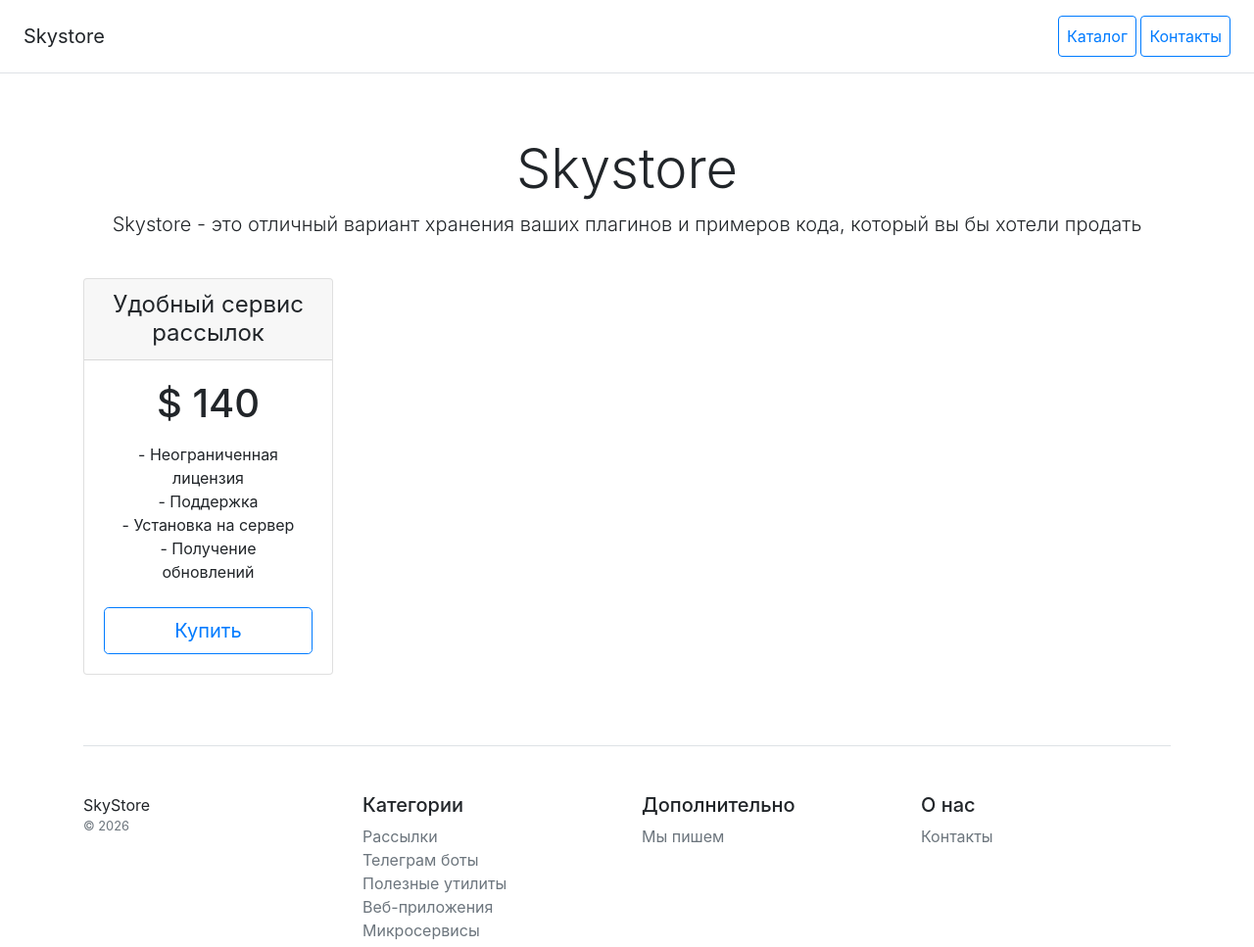
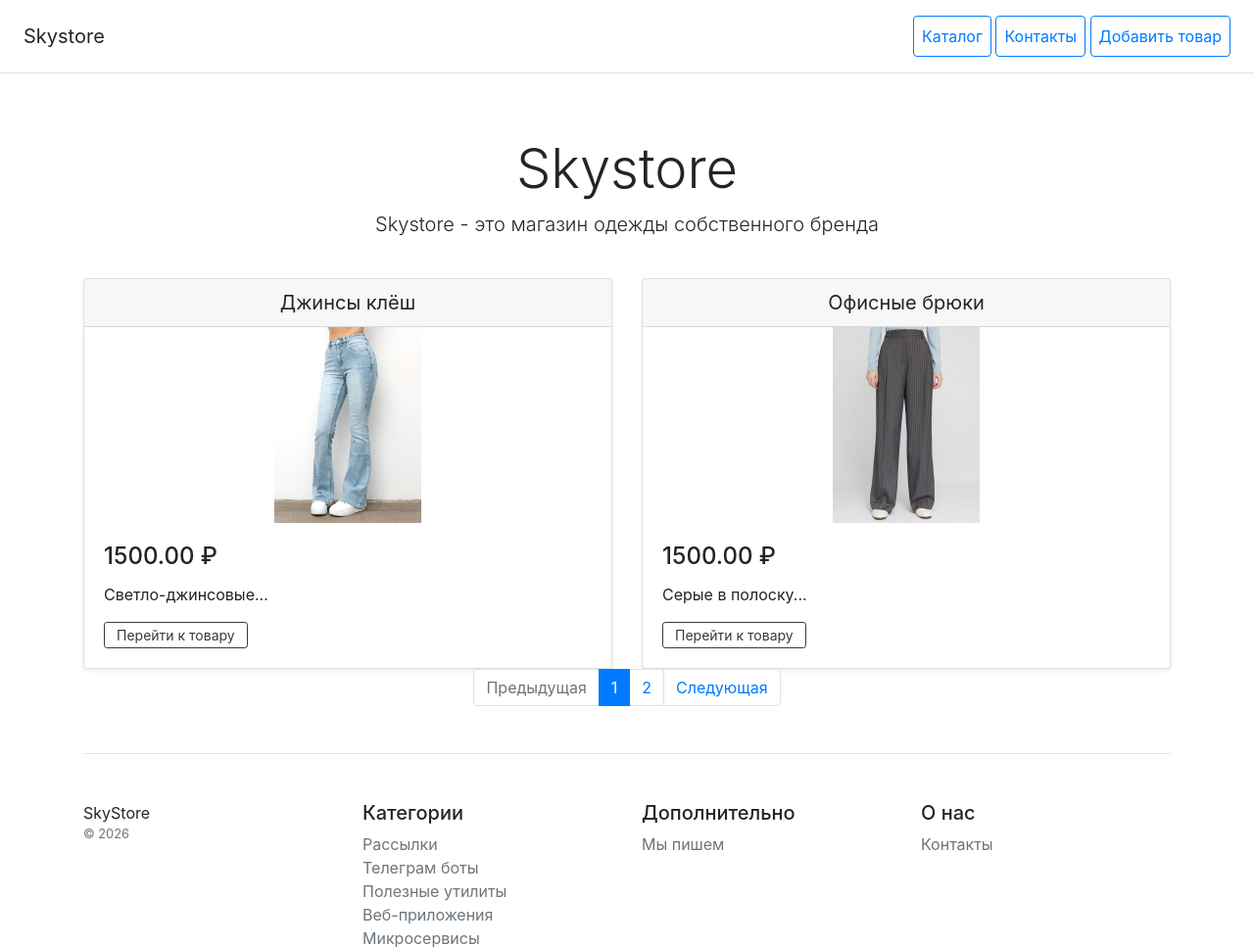
Before and after one commit to Dasha0Ramzer/online-store, a Django app: page / in a window 1280 px wide. Shown: the top 967 px of the page at 98% size. Run offline with Django 5.2, Linux system fonts and the light colour scheme; data comes from the database, SQL or seed files in the repository; some libraries are stand-ins or nearby versions.

Commit message:
добавили шаблоны

```diff
--- /dev/null
+++ b/catalog/templates/base.html
@@ -0,0 +1,23 @@
+<!doctype html>
+<html lang="en">
+<head>
+    <meta charset="utf-8">
+    <meta name="viewport" content="width=device-width, initial-scale=1">
+    <title>{{ page_title }}</title>
+    <!-- Подключите статичеcкие файлы со стилями Bootstrap -->
+    <link href="https://stackpath.bootstrapcdn.com/bootstrap/4.3.1/css/bootstrap.min.css" rel="stylesheet">
+
+</head>
+<body>
+
+{% include 'includes/inc_menu.html' %}
+
+<div class="container">
+    {% block content %}
+    {% endblock %}
+
+    {% include 'includes/inc_footer.html' %}
+</div>
+<!-- Подключите статичеcкие файлы со скриптами Bootstrap -->
+</body>
+</html>
--- a/catalog/templates/home.html
+++ b/catalog/templates/home.html
@@ -1,80 +1,66 @@
-<!doctype html>
-<html lang="en">
-<head>
-    <meta charset="utf-8">
-    <meta name="viewport" content="width=device-width, initial-scale=1">
-    <title>Skystore</title>
-    <!-- Подключите статичеcкие файлы со стилями Bootstrap -->
-    <link href="https://stackpath.bootstrapcdn.com/bootstrap/4.3.1/css/bootstrap.min.css" rel="stylesheet">
-
-</head>
-<body>
-<div class="d-flex flex-column flex-md-row align-items-center p-3 px-md-4 mb-3 bg-white border-bottom box-shadow">
-    <h5 class="my-0 mr-md-auto font-weight-normal">Skystore</h5>
-    <nav class="ms-5">
-        <a class="p-2 btn btn-outline-primary" href="/">Каталог</a>
-        <a class="p-2 btn btn-outline-primary" href="/contacts/">Контакты</a>
-    </nav>
-</div>
-
+{% extends 'base.html' %}
+{% block content %}
 <div class="pricing-header px-3 py-3 pt-md-5 pb-md-4 mx-auto text-center">
     <h1 class="display-4">Skystore</h1>
-    <p class="lead">Skystore - это отличный вариант хранения ваших плагинов и примеров кода, который вы бы хотели
-        продать</p>
+    <p class="lead">Skystore - это магазин одежды собственного бренда</p>
 </div>
-
-<div class="container">
-    <div class="row text-center">
-        <div class="col-3">
-            <div class="card mb-4 box-shadow">
-                <div class="card-header">
-                    <h4 class="my-0 font-weight-normal">Удобный сервис рассылок</h4>
-                </div>
-                <div class="card-body">
-                    <h1 class="card-title pricing-card-title">$ 140</h1>
-                    <ul class="list-unstyled mt-3 mb-4 text-start m-3">
-                        <li>- Неограниченная лицензия</li>
-                        <li>- Поддержка</li>
-                        <li>- Установка на сервер</li>
-                        <li>- Получение обновлений</li>
-                    </ul>
-                    <button type="button" class="btn btn-lg btn-block btn-outline-primary">Купить</button>
+<div class="row row-cols-1 row-cols-sm-2 row-cols-md-3 g-3">
+    {% for product in page_obj %}
+    <div class="col">
+        <div class="card shadow-sm">
+            <div class="card-header">
+                <h4 class="lead my-0 font-weight-normal text-center">{{ product.name }}</h4>
+            </div>
+            <img src="{{ product.picture.url }}" alt="Фото товара" class="img-fluid mx-auto d-block"
+                 style="height: 200px; object-fit: cover;">
+            <div class="card-body">
+                <h4 class="card-title pricing-card-title">{{ product.price }} ₽</h4>
+                <p class="card-text">{{ product.description|slice:":100" }}...</p>
+                <div class="d-flex justify-content-between align-items-center">
+                    <a href="/product/{{ product.id}}/">
+                        <button type="button" class="btn btn-sm btn-outline-dark" style="padding: 2px 12px;">
+                            Перейти к товару
+                        </button>
+                    </a>
                 </div>
             </div>
         </div>
     </div>
+    {% endfor %}
+</div>
+<nav aria-label="Page navigation">
+  <ul class="pagination justify-content-center">
+    {% if page_obj.has_previous %}
+      <li class="page-item">
+        <a class="page-link" href="?page={{ page_obj.previous_page_number }}">Предыдущая</a>
+      </li>
+    {% else %}
+      <li class="page-item disabled">
+        <span class="page-link">Предыдущая</span>
+      </li>
+    {% endif %}
 
-    <footer class="pt-4 my-md-5 pt-md-5 border-top">
-        <div class="row">
-            <div class="col-12 col-md">
-                SkyStore
-                <small class="d-block mb-3 text-muted">&copy; 2026</small>
-            </div>
-            <div class="col-6 col-md">
-                <h5>Категории</h5>
-                <ul class="list-unstyled text-small">
-                    <li><a class="text-muted" href="#">Рассылки</a></li>
-                    <li><a class="text-muted" href="#">Телеграм боты</a></li>
-                    <li><a class="text-muted" href="#">Полезные утилиты</a></li>
-                    <li><a class="text-muted" href="#">Веб-приложения</a></li>
-                    <li><a class="text-muted" href="#">Микросервисы</a></li>
-                </ul>
-            </div>
-            <div class="col-6 col-md">
-                <h5>Дополнительно</h5>
-                <ul class="list-unstyled text-small">
-                    <li><a class="text-muted" href="#">Мы пишем</a></li>
-                </ul>
-            </div>
-            <div class="col-6 col-md">
-                <h5>О нас</h5>
-                <ul class="list-unstyled text-small">
-                    <li><a class="text-muted" href="/contacts/">Контакты</a></li>
-                </ul>
-            </div>
-        </div>
-    </footer>
-</div>
-<!-- Подключите статичеcкие файлы со скриптами Bootstrap -->
-</body>
-</html>
+    {% for num in page_obj.paginator.page_range %}
+      {% if page_obj.number == num %}
+        <li class="page-item active">
+          <span class="page-link">{{ num }} <span class="sr-only">(current)</span></span>
+        </li>
+      {% else %}
+        <li class="page-item">
+          <a class="page-link" href="?page={{ num }}">{{ num }}</a>
+        </li>
+      {% endif %}
+    {% endfor %}
+
+    {% if page_obj.has_next %}
+      <li class="page-item">
+        <a class="page-link" href="?page={{ page_obj.next_page_number }}">Следующая</a>
+      </li>
+    {% else %}
+      <li class="page-item disabled">
+        <span class="page-link">Следующая</span>
+      </li>
+    {% endif %}
+  </ul>
+</nav>
+{% endblock %}
--- /dev/null
+++ b/catalog/templates/includes/inc_footer.html
@@ -0,0 +1,30 @@
+<footer class="pt-4 my-md-5 pt-md-5 border-top">
+        <div class="row">
+            <div class="col-12 col-md">
+                SkyStore
+                <small class="d-block mb-3 text-muted">&copy; 2026</small>
+            </div>
+            <div class="col-6 col-md">
+                <h5>Категории</h5>
+                <ul class="list-unstyled text-small">
+                    <li><a class="text-muted" href="#">Рассылки</a></li>
+                    <li><a class="text-muted" href="#">Телеграм боты</a></li>
+                    <li><a class="text-muted" href="#">Полезные утилиты</a></li>
+                    <li><a class="text-muted" href="#">Веб-приложения</a></li>
+                    <li><a class="text-muted" href="#">Микросервисы</a></li>
+                </ul>
+            </div>
+            <div class="col-6 col-md">
+                <h5>Дополнительно</h5>
+                <ul class="list-unstyled text-small">
+                    <li><a class="text-muted" href="#">Мы пишем</a></li>
+                </ul>
+            </div>
+            <div class="col-6 col-md">
+                <h5>О нас</h5>
+                <ul class="list-unstyled text-small">
+                    <li><a class="text-muted" href="/contacts/">Контакты</a></li>
+                </ul>
+            </div>
+        </div>
+    </footer>
--- /dev/null
+++ b/catalog/templates/includes/inc_menu.html
@@ -0,0 +1,8 @@
+<div class="d-flex flex-column flex-md-row align-items-center p-3 px-md-4 mb-3 bg-white border-bottom box-shadow">
+    <h5 class="my-0 mr-md-auto font-weight-normal">Skystore</h5>
+    <nav class="ms-5">
+        <a class="p-2 btn btn-outline-primary" href="/">Каталог</a>
+        <a class="p-2 btn btn-outline-primary" href="/contacts/">Контакты</a>
+        <a class="p-2 btn btn-outline-primary" href="/add_product/">Добавить товар</a>
+    </nav>
+</div>
--- a/catalog/urls.py
+++ b/catalog/urls.py
@@ -2,12 +2,13 @@ from tkinter.font import names
 
 from django.urls import path
 from catalog.apps import CatalogConfig
-from catalog.views import home, contacts, home_view
+from catalog.views import home, contacts, product_detail, add_product
 
 app_name = CatalogConfig.name
 
 urlpatterns = [
     path("", home, name="home"),
     path("contacts/", contacts, name="contacts"),
-    path("home_view/", home_view, name="home_view"),
+    path("product/<int:product_id>/", product_detail, name="product_detail"),
+    path("add_product/", add_product, name="add_product"),
 ]
--- a/catalog/views.py
+++ b/catalog/views.py
@@ -1,11 +1,25 @@
+from django.core.paginator import Paginator
 from django.http import HttpResponse
-from django.shortcuts import render
+from django.shortcuts import render, get_object_or_404
 
-from catalog.models import Product, ContactInfo
+from catalog.models import Product, ContactInfo, Category
 
 
 def home(request):
-    return render(request, "home.html")
+    latest_products = Product.objects.order_by("-created_at")[:5]
+    all_products = Product.objects.all()
+
+    paginator = Paginator(all_products, 2)
+    page_number = request.GET.get("page")
+    page_obj = paginator.get_page(page_number)
+
+    context = {
+        "latest_products": latest_products,
+        "page_obj": page_obj,
+        "page_title": "Skystore",
+    }
+
+    return render(request, "home.html", context)
 
 
 def contacts(request):
@@ -18,17 +32,40 @@ def contacts(request):
             f"<h2>Спасибо, {name}, за сообщение! Мы свяжемся с вами в ближайшее время по телефону {phone}.</h2>"
         )
 
-    contact_info = (
-        ContactInfo.objects.first()
-    )  # Предполагается, что существует одна запись
+    contact_info = ContactInfo.objects.first()
+    context = {"contact_info": contact_info, "page_title": "Контакты"}
 
-    return render(request, "contacts.html", {"contact_info": contact_info})
+    return render(request, "contacts.html", context)
 
 
-def home_view(request):
-    latest_products = Product.objects.order_by("-created_at")[:5]
+def product_detail(request, product_id):
+    product = get_object_or_404(Product, id=product_id)
+    context = {"product": product, "page_title": product.name}
+    return render(request, "product_detail.html", context)
 
-    for product in latest_products:
-        print(product)
 
-    return render(request, "home.html", {"latest_products": latest_products})
+def add_product(request):
+
+    if request.method == "POST":
+        name = request.POST.get("name")
+        description = request.POST.get("description")
+        picture = request.FILES.get("picture")
+        category_name = request.POST.get("category")
+        price = request.POST.get("price")
+
+        category, created = Category.objects.get_or_create(name=category_name)
+
+        product = Product(
+            name=name,
+            description=description,
+            picture=picture,
+            category=category,
+            price=price,
+        )
+        product.save()
+
+        return HttpResponse(
+            f"<h2>Продукт {name} успешно добавлен! Категория: {category_name} (создана: {created})</h2>"
+        )
+
+    return render(request, "add_product.html", {"page_title": "Добавить продукт"})
--- a/config/urls.py
+++ b/config/urls.py
@@ -1,7 +1,12 @@
 from django.contrib import admin
 from django.urls import path, include
+from django.conf import settings
+from django.conf.urls.static import static
 
 urlpatterns = [
     path("admin/", admin.site.urls),
     path("", include("catalog.urls", namespace="catalog")),
 ]
+
+if settings.DEBUG:
+    urlpatterns += static(settings.MEDIA_URL, document_root=settings.MEDIA_ROOT)
```
Also changed, not shown: catalog/templates/add_product.html (added, +49 -0 lines), catalog/templates/contacts.html (+4 -58 lines), catalog/templates/product_detail.html (added, +21 -0 lines), products_fixture.json (+18 -18 lines), README.md, media/picture/dress.jpg (added), media/picture/jeans.jpg (added), media/picture/sundress.jpg (added), media/picture/sundress_SLWGIJF.jpg (added), media/picture/trousers.jpg (added).
